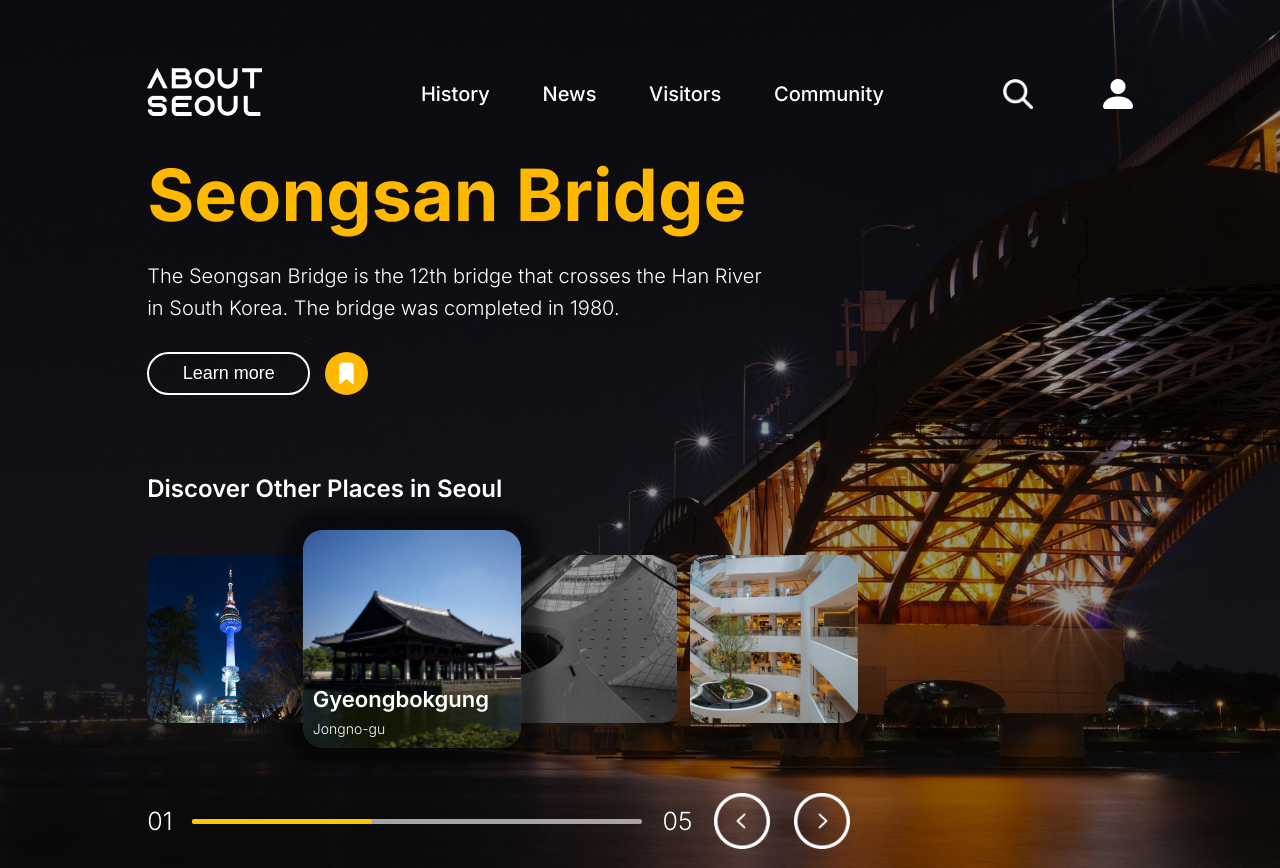
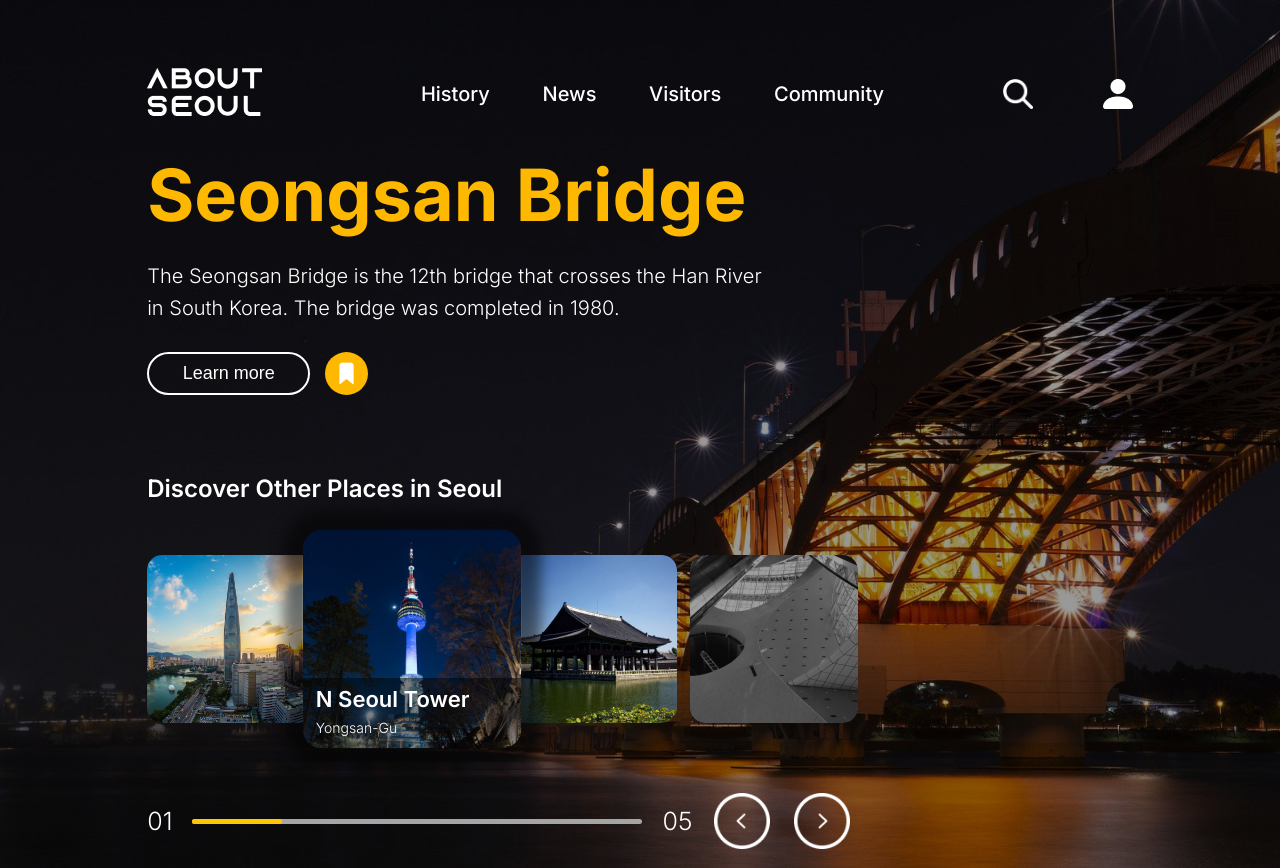
Before and after one commit to beming-dev/about-seoul, a React (Create React App) app: page / in a window 1280 px wide. Built offline with nearby package versions, Linux system fonts and the light colour scheme.

Commit message:
Config environment

```diff
--- a/src/components/Carousel/index.jsx
+++ b/src/components/Carousel/index.jsx
@@ -1,125 +1,93 @@
-import React, { useRef } from "react";
+import React, { useRef, useState } from "react";
 import "./style.scss";
 
+const dataList = [
+  {
+    structure: "N Seoul Tower",
+    location: "Yongsan-Gu",
+    img: "images/carousel/carousel_01.png",
+  },
+  {
+    structure: "Gyeongbokgung",
+    location: "Jongno-gu",
+    img: "images/carousel/carousel_02.png",
+  },
+  {
+    structure: "DDP",
+    location: "Jung-gu",
+    img: "images/carousel/carousel_03.png",
+  },
+  {
+    structure: "The Hyundai Seoul",
+    location: "Yeongdeungpo-gu",
+    img: "images/carousel/carousel_04.png",
+  },
+  {
+    structure: "Lotte Tower",
+    location: "Songpa-Gu",
+    img: "images/carousel/carousel_05.png",
+  },
+];
+
+const N = dataList.length;
+
 const Carousel = () => {
-  const slider = useRef();
-  const bar = useRef();
-  const instruction = useRef();
-  const structure = useRef();
-  const location = useRef();
-  let clicking = false;
-  const refs = [useRef(), useRef(), useRef(), useRef(), useRef()];
-  const text = [
-    { structure: "N Seoul Tower", location: "Yongsan-Gu" },
-    { structure: "Gyeongbokgung", location: "Jongno-gu" },
-    { structure: "DDP", location: "Jung-gu" },
-    { structure: "The Hyundai Seoul", location: "Yeongdeungpo-gu" },
-    { structure: "Lotte Tower", location: "Songpa-Gu" },
-  ];
+  const [selected, setSelected] = useState(0);
+  const [isMoving, setIsMoving] = useState(false);
 
-  const onCarousel = (cmd) => {
-    if (!clicking) {
-      clicking = true;
-      for (let i = 0; i < refs.length; i++) {
-        let no = refs[i].current.dataset.no;
-        refs[i].current.classList.remove(`img-0${no}`);
-        no = parseInt(no);
-        if (cmd === "prev") {
-          if (no + 1 > refs.length) no = 1;
-          else no += 1;
-        } else {
-          if (no - 1 < 1) no = refs.length;
-          else no -= 1;
-        }
-        refs[i].current.dataset.no = no;
-        refs[i].current.classList.add(`img-0${refs[i].current.dataset.no}`);
-      }
-      setText(5 - refs[3].current.dataset.no);
-      setBar();
+  const onCarousel = (cmd) => () => {
+    if (isMoving) return;
+    if (cmd === "prev") {
+      setSelected((selected - 1 + N) % N);
+    } else {
+      setSelected((selected + 1 + N) % N);
     }
-  };
-
-  const setText = (no) => {
-    instruction.current.style.display = "none";
-    setTimeout(() => {
-      structure.current.innerText = text[no].structure;
-      location.current.innerText = text[no].location;
-      instruction.current.style.display = "flex";
-      clicking = false;
-    }, 500);
-  };
-
-  const setBar = () => {
-    bar.current.style.width = `${
-      (slider.current.offsetWidth * (6 - refs[3].current.dataset.no)) / 5
-    }px`;
+    setIsMoving(true);
+    setTimeout(() => setIsMoving(false), 400);
   };
 
   return (
     <div className="carousel">
       <span className="name">Discover Other Places in Seoul</span>
       <div className="images">
-        <img
-          src="images/carousel/carousel_01.png"
-          alt="1"
-          className="img-01"
-          ref={refs[0]}
-          data-no="1"
-        />
-        <img
-          src="images/carousel/carousel_02.png"
-          alt="2"
-          className="img-02"
-          ref={refs[1]}
-          data-no="2"
-        />
-        <img
-          src="images/carousel/carousel_03.png"
-          alt="3"
-          className="img-03"
-          ref={refs[2]}
-          data-no="3"
-        />
-        <img
-          src="images/carousel/carousel_04.png"
-          alt="4"
-          className="img-04"
-          ref={refs[3]}
-          data-no="4"
-        />
-        <img
-          src="images/carousel/carousel_05.png"
-          alt="5"
-          className="img-05"
-          ref={refs[4]}
-          data-no="5"
-        />
-        <div className="instruction" ref={instruction}>
-          <span className="structure" ref={structure}>
-            Gyeongbokgung
-          </span>
-          <span className="location" ref={location}>
-            Jongno-gu
-          </span>
-        </div>
+        {dataList.map(({ img, structure, location }, i) => {
+          const isSelected = selected === i;
+          const currentIndex = ((i - selected + 1 + N) % N) + 1;
+          const className = `img-card img-0${currentIndex}`;
+          return (
+            <div className={className}>
+              <img src={img}></img>
+              <div
+                className="instruction"
+                style={{ opacity: isSelected ? 1 : 0 }}
+              >
+                <span className="structure">{structure}</span>
+                <span className="location">{location}</span>
+              </div>
+            </div>
+          );
+        })}
       </div>
       <div className="controller">
         <span className="start">01</span>
-        <div className="slider" ref={slider}>
-          <div className="slider-bar" ref={bar}></div>
+        <div className="slider">
+          <div
+            className="slider-bar"
+            style={{ width: 20 * (1 + selected) + "%" }}
+          ></div>
         </div>
         <span className="end">05</span>
         <img
           src="images/icons/prev.png"
           alt="prev"
           className="prev btn"
-          onClick={() => onCarousel("prev")}
+          onClick={onCarousel("prev")}
         />
         <img
           src="images/icons/next.png"
           alt="next"
           className="next btn"
-          onClick={() => onCarousel("next")}
+          onClick={onCarousel("next")}
         />
       </div>
     </div>
--- a/src/components/Carousel/style.scss
+++ b/src/components/Carousel/style.scss
@@ -13,18 +13,22 @@
     // width: 712px;
     width: 893px;
     height: 168px;
-    display: flex;
-    justify-content: space-between;
     position: relative;
     margin-bottom: 70px;
 
-    img {
+    .img-card {
       width: 168px;
       height: 168px;
       border-radius: 15px;
       transition-duration: 0.5s;
       position: absolute;
       top: 0;
+
+      img {
+        width: 100%;
+        height: 100%;
+        border-radius: 15px;
+      }
     }
 
     .img-01 {
@@ -56,28 +60,27 @@
     }
 
     .instruction {
-      width: 218.4px;
-      height: 70px;
+      width: 100%;
+      height: 70 * 0.77px;
       position: absolute;
-      bottom: -25.2px;
-      left: 155.6px;
-      z-index: 6;
+      bottom: 0;
       display: flex;
       flex-direction: column;
       justify-content: space-evenly;
       background-color: rgba(0, 0, 0, 0.5);
       border-radius: 0 0 15px 15px;
+      transition-duration: 0.5s;
 
       .structure {
         font-weight: 600;
-        font-size: 22px;
+        font-size: 22 * 0.77px;
         margin-left: 10px;
         line-height: 100%;
       }
 
       .location {
         font-weight: 300;
-        font-size: 14px;
+        font-size: 14 * 0.77px;
         line-height: 132%;
         margin-left: 10px;
       }
--- a/src/routes/History/index.jsx
+++ b/src/routes/History/index.jsx
@@ -12,13 +12,12 @@ const History = () => {
   const history = useRef();
   let isClick = false;
 
-  useEffect(() => {
-    slide.current.addEventListener("mousedown", (e) => {
+  const onMouseDown = (e) => {
     e.preventDefault();
     isClick = true;
-    });
+  }
 
-    history.current.addEventListener("mousemove", (e) => {
+  const onMouseMove = (e) => {
     if (isClick) {
       let pos = e.pageX - container.current.getBoundingClientRect().left - 5;
       if (pos < 0) pos = 0;
@@ -27,11 +26,22 @@ const History = () => {
       slide.current.style.left = `${pos}px`;
       imgLeft.current.style.width = `${pos}px`;
     }
-    });
+  };
 
-    history.current.addEventListener("mouseup", () => {
+  const onMouseUp = () => {
     isClick = false;
-    });
+  }
+
+  useEffect(() => {
+    slide.current.addEventListener("mousedown", onMouseDown);
+    history.current.addEventListener("mousemove", onMouseMove);
+    history.current.addEventListener("mouseup", onMouseUp);
+
+    return () => {
+      slide.current.removeEventListener("mousedown", onMouseDown);
+      history.current.removeEventListener("mousemove", onMouseMove);
+      history.current.removeEventListener("mouseup", onMouseUp);
+    }
   }, []);
 
   return (
```
Lines whose indentation alone changed are shown as unchanged.
